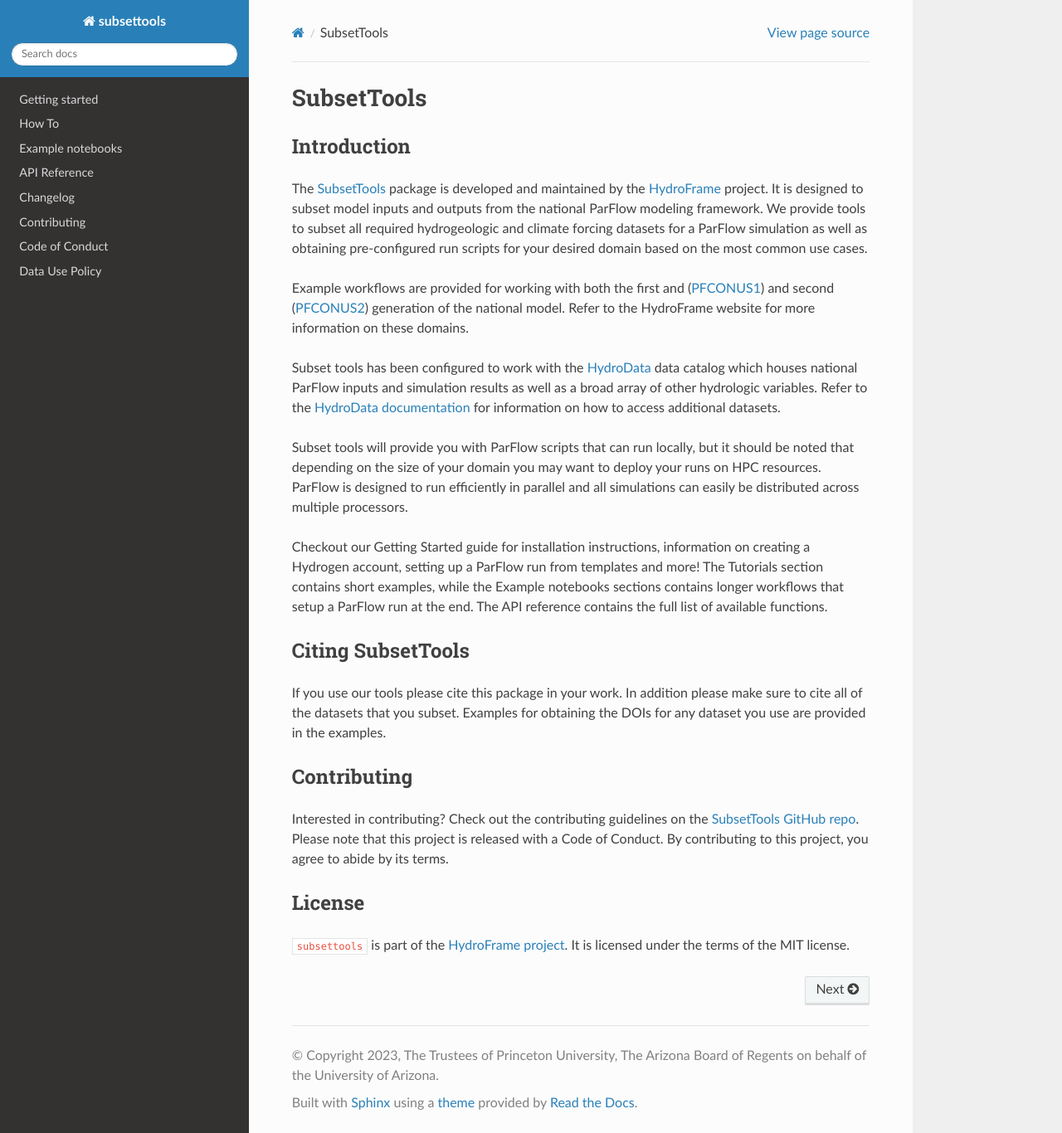
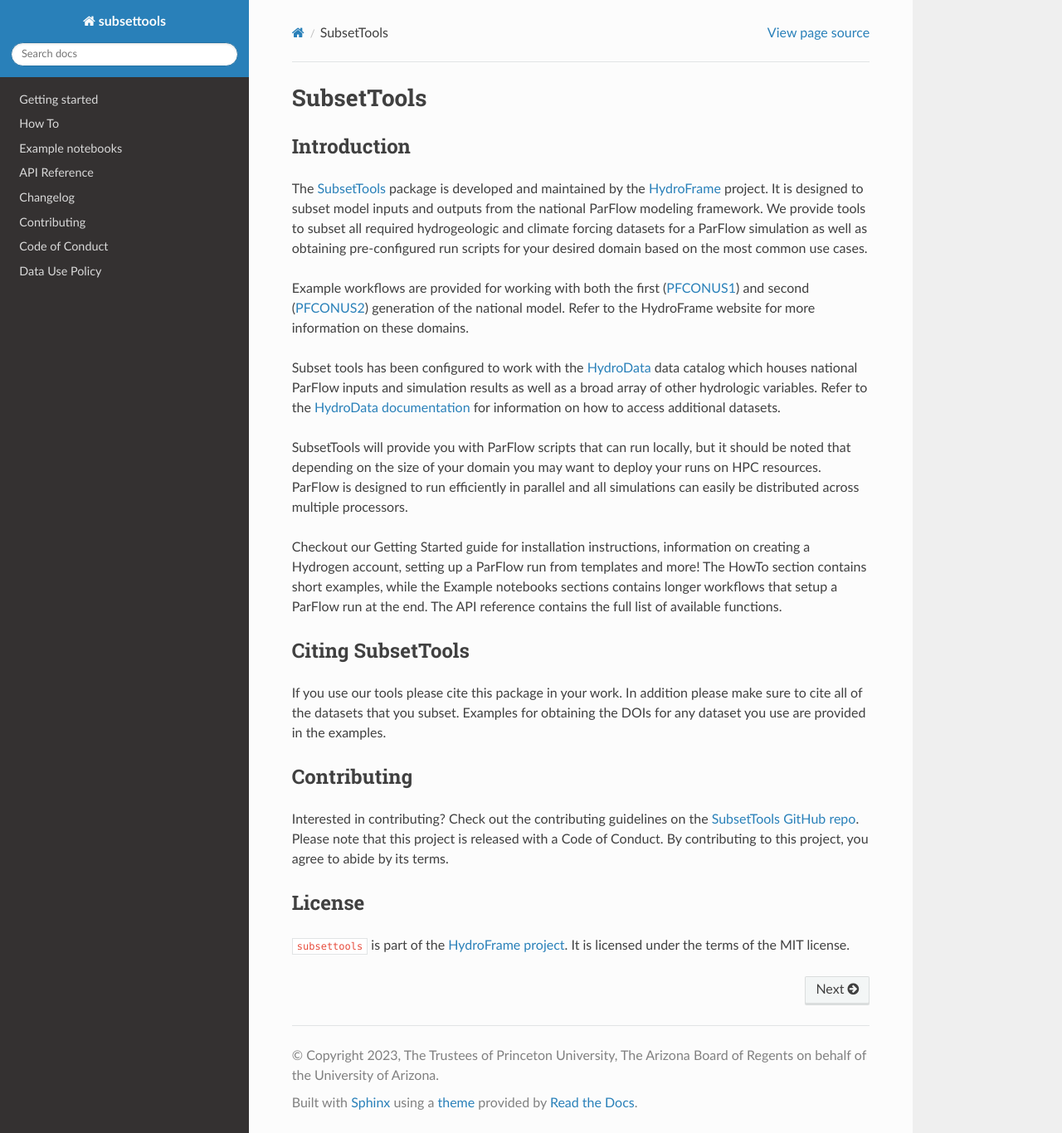
Before and after one commit to hydroframe/subsettools, a Sphinx documentation site: the page built from docs/index.md, in a window 1280 px wide and 1366 px high. Shown: the whole window at 83% size. Built offline with Sphinx 7.4.7 and the Read the Docs theme 2.0.0, drawn with Linux system fonts in a browser that asks for light colours.

Commit message:
Update index.md

```diff
--- a/docs/index.md
+++ b/docs/index.md
@@ -4,13 +4,13 @@
 
 The [SubsetTools](https://hydroframe.org/subsettools) package is developed and maintained by the [HydroFrame](https://hydroframe.org) project. It is designed to subset model inputs and outputs from the national ParFlow modeling framework. We provide tools to subset all required hydrogeologic and climate forcing datasets for a ParFlow simulation as well as obtaining pre-configured run scripts for your desired domain based on the most common use cases.
 
-Example workflows are provided for working with both the first and ([PFCONUS1](https://hydroframe.org/parflow-conus1)) and second ([PFCONUS2](https://hydroframe.org/parflow-conus2)) generation of the national model. Refer to the HydroFrame website for more information on these domains.
+Example workflows are provided for working with both the first ([PFCONUS1](https://hydroframe.org/parflow-conus1)) and second ([PFCONUS2](https://hydroframe.org/parflow-conus2)) generation of the national model. Refer to the HydroFrame website for more information on these domains.
 
 Subset tools has been configured to work with the [HydroData](https://hydroframe.org/hydrodata) data catalog which houses national ParFlow inputs and simulation results as well as a broad array of other hydrologic variables.  Refer to the [HydroData documentation](https://hf-hydrodata.readthedocs.io/en/latest/index.html) for information on how to access additional datasets.
 
-Subset tools will provide you with ParFlow scripts that can run locally, but it should be noted that depending on the size of your domain you may want to deploy your runs on HPC resources. ParFlow is designed to run efficiently in parallel and all simulations can easily be distributed across multiple processors.
+SubsetTools will provide you with ParFlow scripts that can run locally, but it should be noted that depending on the size of your domain you may want to deploy your runs on HPC resources. ParFlow is designed to run efficiently in parallel and all simulations can easily be distributed across multiple processors.
 
-Checkout our Getting Started guide for installation instructions, information on creating a Hydrogen account, setting up a ParFlow run from templates and more! The Tutorials section contains short examples, while the Example notebooks sections contains longer workflows that setup a ParFlow run at the end. The API reference contains the full list of available functions.
+Checkout our Getting Started guide for installation instructions, information on creating a Hydrogen account, setting up a ParFlow run from templates and more! The HowTo section contains short examples, while the Example notebooks sections contains longer workflows that setup a ParFlow run at the end. The API reference contains the full list of available functions.
 
 ## Citing SubsetTools
 
```
